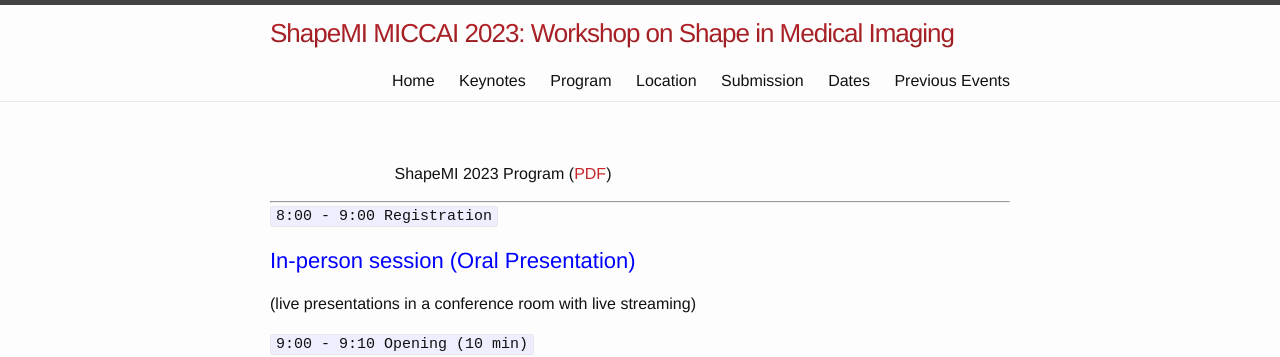
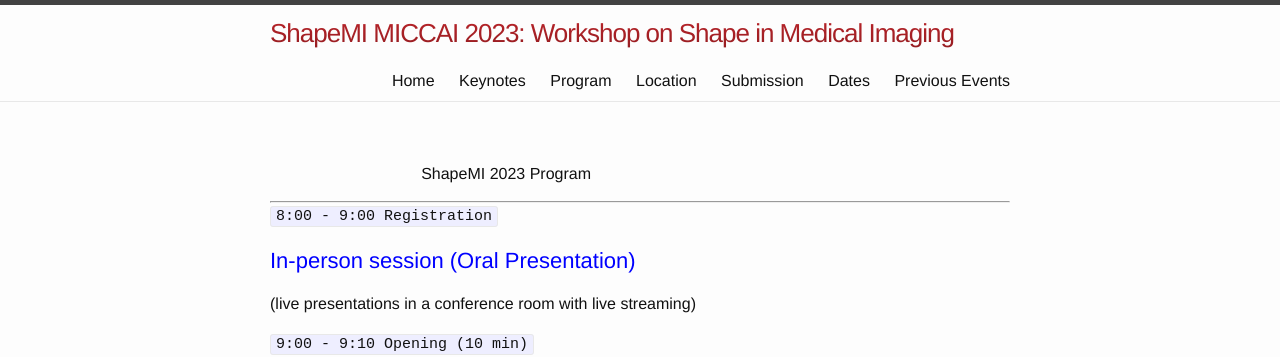
Before and after one commit to shapemi/shapemi.github.io, a Jekyll site: the page built from program/index.md, in a window 1280 px wide. Shown: the top 357 px of the page. Built offline with Jekyll 4.4.1, drawn with Linux system fonts in a browser that asks for light colours; our own code applies the rules of GitHub Pages for plain Markdown files.

Commit message:
Update index.md

```diff
--- a/program/index.md
+++ b/program/index.md
@@ -1,4 +1,4 @@
-&nbsp;&nbsp;&nbsp;&nbsp;&nbsp;&nbsp;&nbsp;&nbsp;&nbsp; &nbsp; &nbsp; &nbsp; &nbsp;&nbsp;&nbsp; &nbsp; &nbsp; &nbsp; &nbsp; ShapeMI 2023 Program ([PDF](https://jianningli.me/pdfs/program.pdf))
+&nbsp;&nbsp;&nbsp;&nbsp;&nbsp;&nbsp;&nbsp;&nbsp;&nbsp; &nbsp; &nbsp; &nbsp; &nbsp;&nbsp;&nbsp; &nbsp; &nbsp; &nbsp; &nbsp; &nbsp; &nbsp; &nbsp; ShapeMI 2023 Program
 
 ---
 
```
